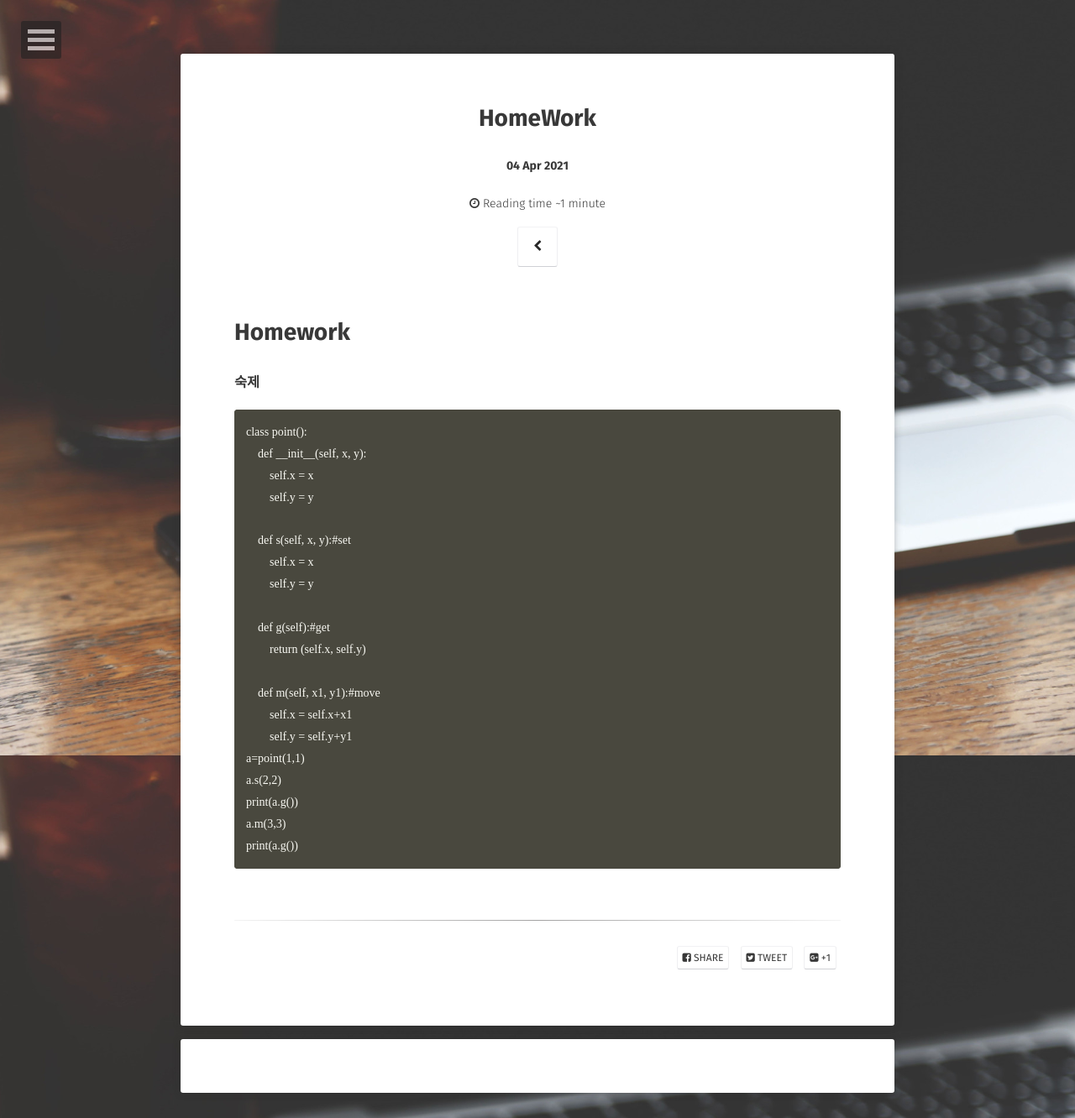
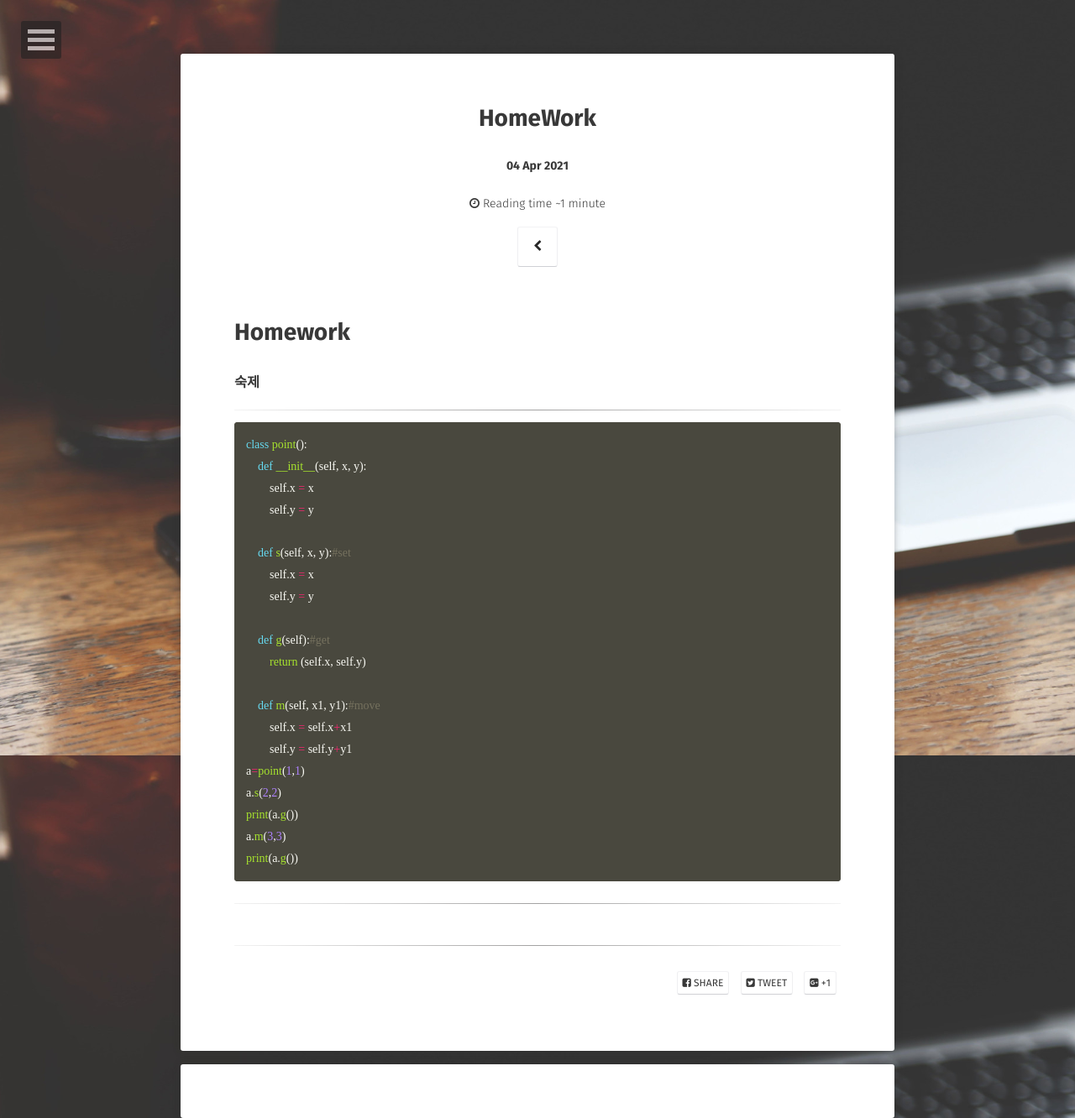
Before and after one commit to mandmschocolate/mandmschocolate.github.com, a Jekyll site: the page built from _posts/2021-04-04-code.md, in a window 1280 px wide. Shown: the whole page at 84% size. Built offline with Jekyll 4.4.1, drawn with Linux system fonts in a browser that asks for light colours; some web fonts are replaced; comment, search, counter and statistics services are not loaded.

Commit message:
Update 2021-04-04-code.md

````diff
--- a/_posts/2021-04-04-code.md
+++ b/_posts/2021-04-04-code.md
@@ -10,7 +10,8 @@ comments: true
 # Homework
 
 ### 숙제
-```
+---
+```python
 class point():
     def __init__(self, x, y):
         self.x = x
@@ -32,3 +33,4 @@ print(a.g())
 a.m(3,3)
 print(a.g())
 ```
+---
````
